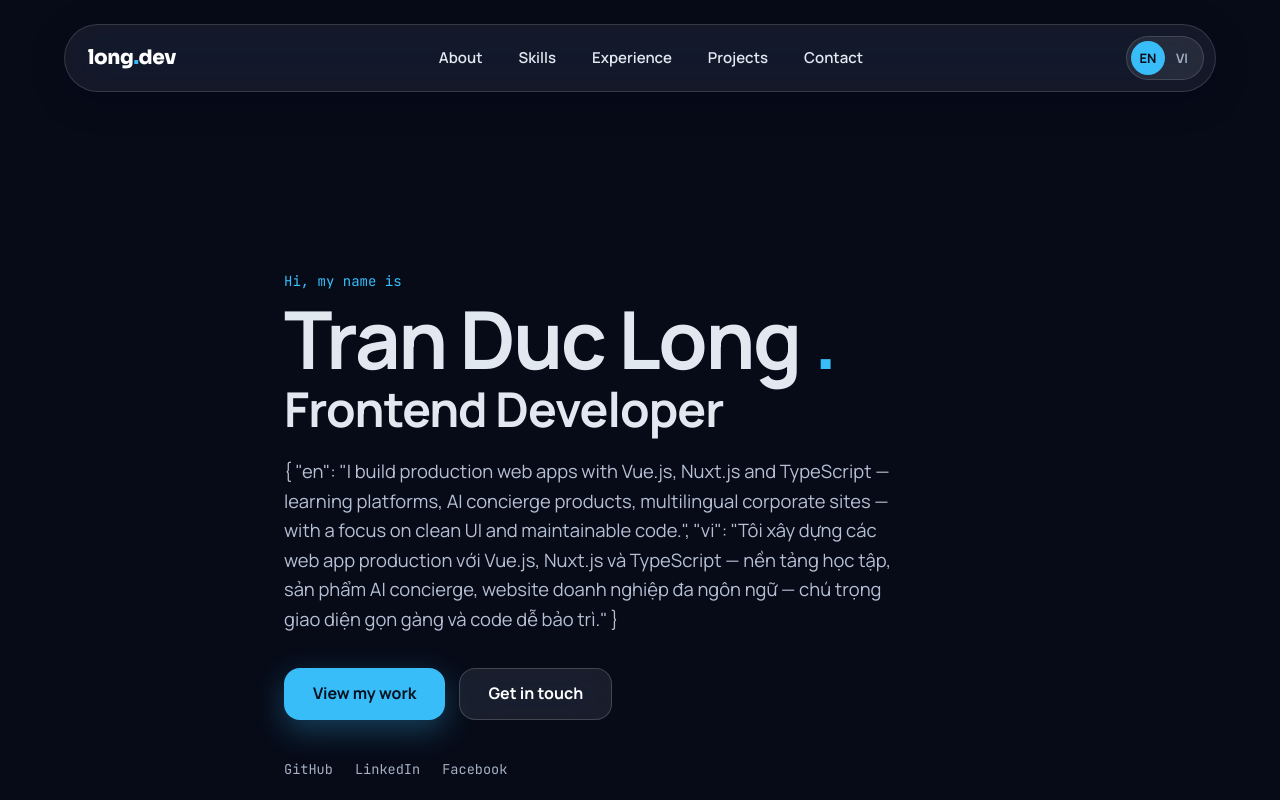
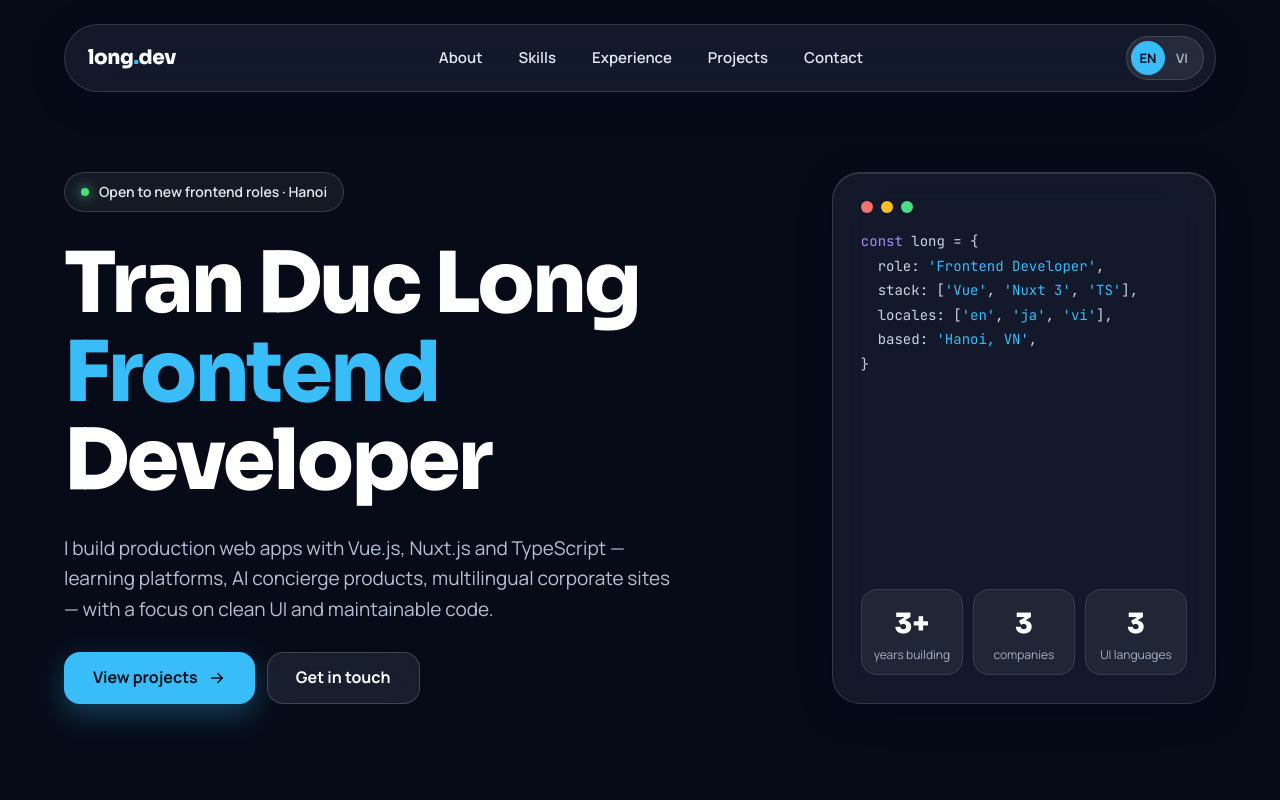
Before and after one commit to longtranaf/portfolio, a Nuxt app: page / in a window 1280 px wide. Shown: the top 800 px of the page. Built offline with nearby package versions, Linux system fonts and the light colour scheme.

Commit message:
feat: redesign hero with code card and stats
Co-Authored-By: Claude Opus 5.5 <noreply@anthropic.com>

```diff
--- a/components/HeroSection.vue
+++ b/components/HeroSection.vue
@@ -1,150 +1,278 @@
 <script setup lang="ts">
-import { profile } from '~/data/portfolio'
+import {
+  profile,
+  stats,
+  ui
+} from '~/data/portfolio'
+
+const setLocale = useLocalized()
+
+const [
+  roleFirst,
+  ...roleRest
+] = profile.role.split(' ')
+
+const {
+  status,
+  content,
+  location
+} = profile.availability
+
+function isOpenToWork() {
+  return status === 1
+}
+
+function generateAvailabilityContent() {
+  return `${setLocale(content)} · ${setLocale(location)}`
+}
+
+function generateAvailabilityActiveDotClass() {
+  return isOpenToWork()
+    ? 'active'
+    : 'inactive'
+}
 </script>
 
 <template>
-  <section id="top" class="hero">
+  <section id="about" class="hero">
     <div class="container inner">
-      <p class="eyebrow reveal">
-        Hi, my name is
+      <div class="copy">
+        <p class="badge reveal">
+          <i class="dot" :class="generateAvailabilityActiveDotClass()" aria-hidden="true">
+          </i>
+
+          <span>
+            {{ generateAvailabilityContent() }}
+          </span>
         </p>
+        <h1 class="title reveal">
+          {{ profile.name }}
+          <br>
+          <span class="accent">
+            {{ roleFirst }}
+          </span>
 
-      <h1 class="title reveal">
-
-        {{ profile.name }}
-
-        <span class="dot">.</span>
+          {{ roleRest.join(' ') }}
         </h1>
-
-      <h2 class="subtitle gradient-text reveal">
-        {{ profile.role }}
-      </h2>
-
         <p class="lede reveal">
-        {{ profile.tagline }}
+          {{ setLocale(profile.tagline) }}
         </p>
 
         <div class="actions reveal">
           <a href="#projects" class="btn btn-primary">
-          View my work
+            {{ setLocale(ui.hero.viewProjects) }}
+            <AppIcon name="arrow-right" />
           </a>
-
-        <a :href="`mailto:${profile.email}`" class="btn btn-ghost">
-          Get in touch
+          <a href="#contact" class="btn btn-ghost">
+            {{ setLocale(ui.hero.getInTouch) }}
           </a>
         </div>
-
-      <ul class="socials reveal">
-        <li v-for="s in profile.socials" :key="s.label">
-          <a :href="s.url" target="_blank" rel="noopener">
-            {{ s.label }}
-          </a>
-        </li>
-      </ul>
       </div>
 
-    <a href="#about" class="scroll-hint" aria-label="Scroll down">
-      <span></span>
-    </a>
+      <div class="code-card glass reveal">
+        <div class="lights" aria-hidden="true">
+          <i />
+          <i />
+          <i />
+        </div>
+        <pre class="code"><span class="kw">const</span> long = {
+  role: <span class="str">'{{ profile.role }}'</span>,
+  stack: [<span class="str">'Vue'</span>, <span class="str">'Nuxt 3'</span>, <span class="str">'TS'</span>],
+  locales: [<span class="str">'en'</span>, <span class="str">'ja'</span>, <span class="str">'vi'</span>],
+  based: <span class="str">'Hanoi, VN'</span>,
+}</pre>
+        <dl class="stats">
+          <div v-for="stat in stats" :key="stat.label.en" class="stat">
+            <dd>{{ stat.value }}</dd>
+            <dt>{{ setLocale(stat.label) }}</dt>
+          </div>
+        </dl>
+      </div>
+    </div>
   </section>
 </template>
 
 <style scoped>
 .hero {
-  position: relative;
-  min-height: 100vh;
-  display: flex;
-  align-items: center;
-  padding-top: var(--header-h);
+  padding-block: clamp(3rem, 8vw, 5rem) clamp(2.5rem, 7vw, 3.75rem);
 }
 
 .inner {
-  max-width: 760px;
+  display: flex;
+  flex-wrap: wrap;
+  gap: 2rem;
+  align-items: stretch;
+}
+
+.copy {
+  flex: 999 1 35rem;
+  min-width: 0;
+  display: flex;
+  flex-direction: column;
+  justify-content: center;
+  gap: 1.75rem;
+}
+
+.badge {
+  align-self: flex-start;
+  display: inline-flex;
+  align-items: center;
+  gap: 0.625rem;
+  padding: 0.5rem 1rem;
+  border-radius: 999rem;
+  background: var(--surface);
+  border: 0.0625rem solid var(--border);
+  font-size: 0.875rem;
+  font-weight: 600;
+}
+
+.badge .dot {
+  width: 0.5rem;
+  height: 0.5rem;
+  flex: none;
+  border-radius: 50%;
+  background: #d2d0d0;
+  box-shadow: 0 0 0.75rem #4ade80;
+}
+
+.badge .dot.active {
+  background: #4ade80;
 }
 
 .title {
-  font-size: clamp(2.6rem, 8vw, 5rem);
+  font-family: var(--display);
+  font-size: clamp(2.5rem, 7vw, 5.25rem);
   font-weight: 800;
-  letter-spacing: -0.03em;
-  line-height: 1;
-  margin-top: 6px;
+  letter-spacing: -0.035em;
+  line-height: 1.05;
+  color: var(--white);
 }
 
-.title .dot {
+.accent {
   color: var(--accent);
 }
 
-.subtitle {
-  font-size: clamp(1.6rem, 5vw, 3rem);
-  font-weight: 800;
-  letter-spacing: -0.02em;
-  line-height: 1.1;
-  margin-top: 4px;
-}
-
 .lede {
-  margin-top: 22px;
-  font-size: 1.15rem;
+  max-width: 38.75rem;
+  font-size: clamp(1.0625rem, 2.4vw, 1.1875rem);
   color: var(--text-muted);
-  max-width: 56ch;
 }
 
 .actions {
   display: flex;
   flex-wrap: wrap;
-  gap: 14px;
-  margin-top: 34px;
+  gap: 0.75rem;
 }
 
-.socials {
-  display: flex;
-  gap: 22px;
-  margin-top: 36px;
+/* stagger the reveals */
+.copy>.reveal:nth-child(1) {
+  transition-delay: 0.05s;
 }
 
-.socials a {
-  font-family: var(--mono);
-  font-size: 0.85rem;
-  color: var(--text-dim);
-  transition: color 0.18s ease;
+.copy>.reveal:nth-child(2) {
+  transition-delay: 0.12s;
 }
 
-.socials a:hover {
+.copy>.reveal:nth-child(3) {
+  transition-delay: 0.19s;
+}
+
+.copy>.reveal:nth-child(4) {
+  transition-delay: 0.26s;
+}
+
+.code-card.reveal {
+  transition-delay: 0.3s;
+}
+
+.code-card {
+  flex: 1 1 24rem;
+  min-width: 0;
+  display: flex;
+  flex-direction: column;
+  gap: 1rem;
+  padding: clamp(1.25rem, 4vw, 1.75rem);
+  border-radius: var(--radius-lg);
+  box-shadow: var(--glass-shadow), var(--glass-highlight);
+}
+
+.lights {
+  display: flex;
+  gap: 0.5rem;
+}
+
+.lights i {
+  width: 0.75rem;
+  height: 0.75rem;
+  border-radius: 50%;
+  background: #f87171;
+}
+
+.lights i:nth-child(2) {
+  background: #fbbf24;
+}
+
+.lights i:nth-child(3) {
+  background: #4ade80;
+}
+
+.code {
+  flex: 1;
+  font-family: var(--mono);
+  font-size: 0.875rem;
+  line-height: 1.75;
+  color: var(--text-soft);
+  white-space: pre-wrap;
+}
+
+.kw {
+  color: var(--accent-2);
+}
+
+.str {
   color: var(--accent);
 }
 
-/* stagger the reveals */
-.reveal:nth-child(1) { transition-delay: 0.05s; }
-.reveal:nth-child(2) { transition-delay: 0.12s; }
-.reveal:nth-child(3) { transition-delay: 0.19s; }
-.reveal:nth-child(4) { transition-delay: 0.26s; }
-.reveal:nth-child(5) { transition-delay: 0.33s; }
-.reveal:nth-child(6) { transition-delay: 0.4s; }
-
-.scroll-hint {
-  position: absolute;
-  bottom: 28px;
-  left: 50%;
-  transform: translateX(-50%);
-  width: 24px;
-  height: 40px;
-  border: 2px solid var(--border);
-  border-radius: 14px;
-  display: flex;
-  justify-content: center;
-  padding-top: 8px;
+.stats {
+  display: grid;
+  grid-template-columns: repeat(3, minmax(0, 1fr));
+  gap: 0.625rem;
 }
 
-.scroll-hint span {
-  width: 4px;
-  height: 8px;
-  border-radius: 4px;
-  background: var(--accent);
-  animation: scroll-bob 1.6s ease-in-out infinite;
+.stat {
+  display: flex;
+  flex-direction: column;
+  padding: 0.75rem 0.5rem;
+  border-radius: 1rem;
+  text-align: center;
+  background: var(--surface);
+  border: 0.0625rem solid var(--line);
 }
 
-@keyframes scroll-bob {
-  0%, 100% { transform: translateY(0); opacity: 1; }
-  50% { transform: translateY(8px); opacity: 0.3; }
+.stat dd {
+  font-family: var(--display);
+  font-size: 1.75rem;
+  font-weight: 800;
+  color: var(--white);
+}
+
+.stat dt {
+  font-size: 0.75rem;
+  line-height: 1.3;
+  color: var(--text-dim);
+}
+
+@media (max-width: 26.25rem) {
+  .actions .btn {
+    flex: 1 1 100%;
+  }
+
+  .stats {
+    gap: 0.375rem;
+  }
+
+  .stat {
+    padding-inline: 0.25rem;
+  }
 }
 </style>
```
Lines whose indentation alone changed are shown as unchanged.
